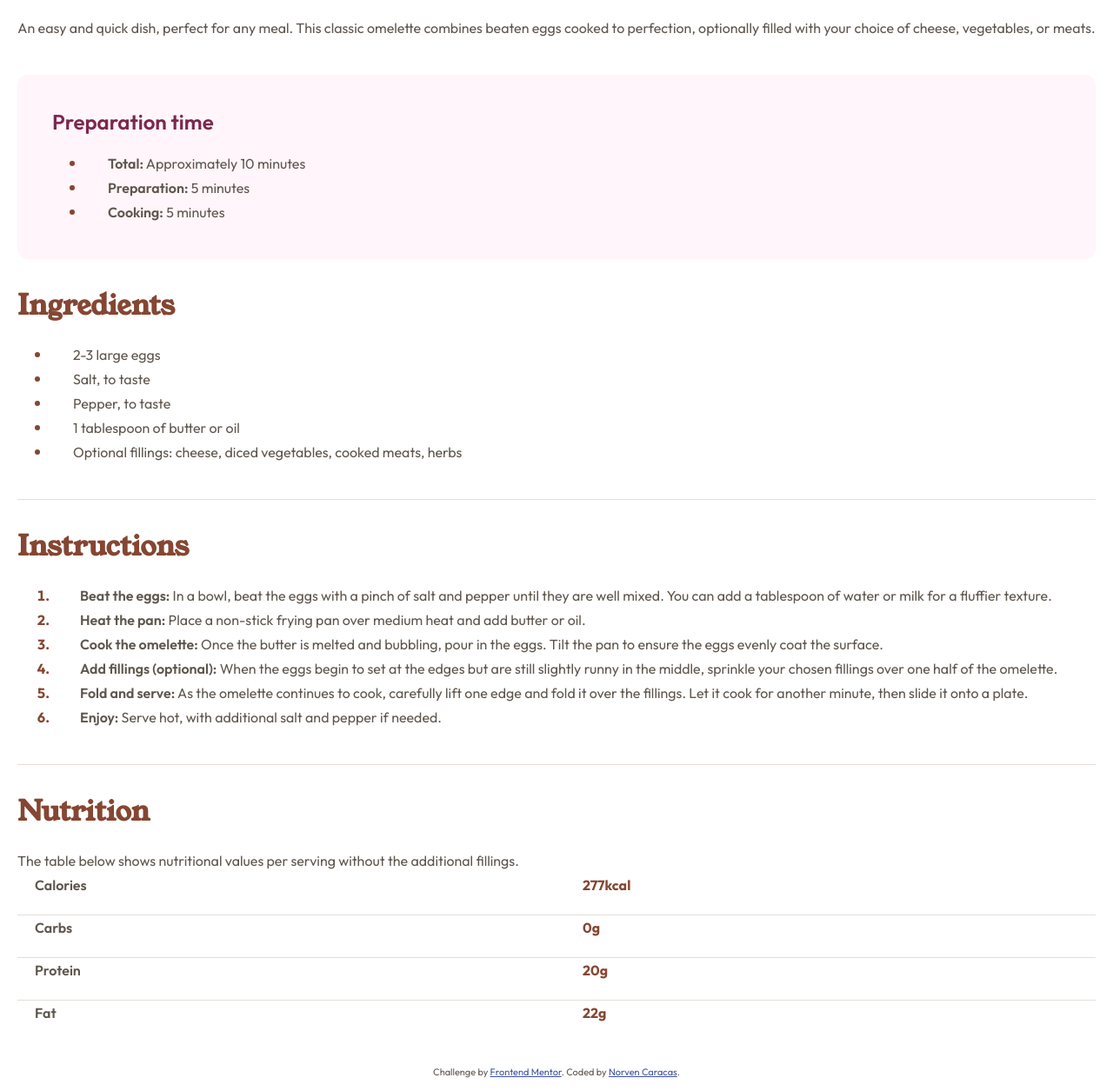
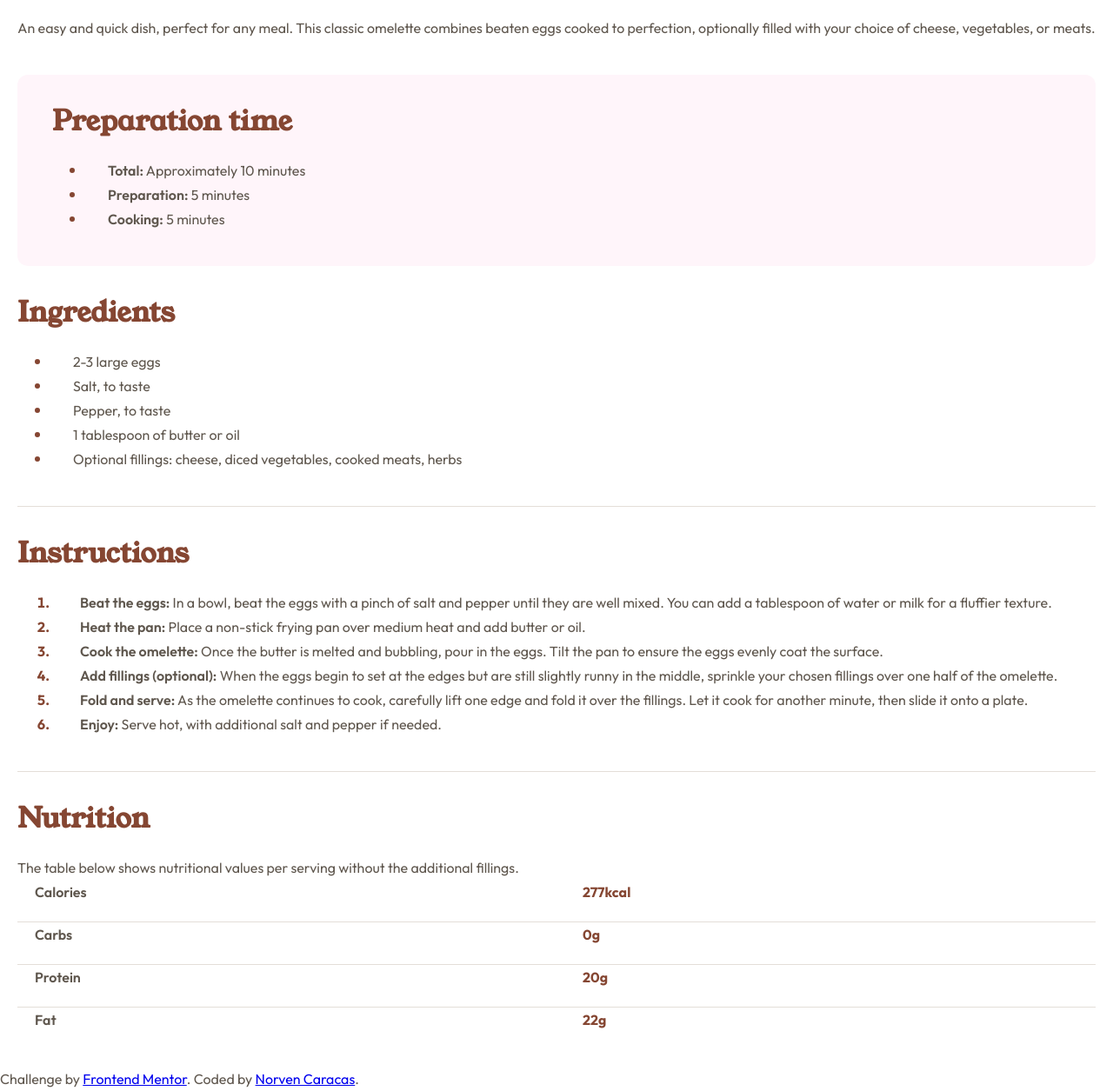
Before and after one commit to D3c1pher/fem-recipe-page, a website built with Vite: page index.html in a window 1280 px wide. Shown: the part 713-1968 px from the top of the page at 87% size. Built offline with nearby package versions, Linux system fonts and the light colour scheme.

Commit message:
Updated index.html structure

```diff
--- a/index.html
+++ b/index.html
@@ -2,21 +2,14 @@
 <html lang="en">
   <head>
     <meta charset="UTF-8">
-    <meta name="viewport" content="width=device-width, initial-scale=1.0"> <!-- displays site properly based on user's device -->
-
+    <meta name="viewport" content="width=device-width, initial-scale=1.0">
+    <link rel="icon" type="image/png" sizes="32x32" href="./assets/images/favicon-32x32.png">
     <link rel="stylesheet" href="./style.css">
-    <link rel="icon" type="image/png" sizes="32x32" href="./assets/images/favicon-32x32.png">
-
     <title>Frontend Mentor | Recipe page</title>
-
-    <!-- Feel free to remove these styles or customise in your own stylesheet 👍 -->
-    <style>
-      .attribution { font-size: 11px; text-align: center; }
-      .attribution a { color: hsl(228, 45%, 44%); }
-    </style>
   </head>
   <body>
     <main class="container">
+      <!-- Header Start -->
       <Header id="header" class="wrapper">
         <img src="./assets/images/image-omelette.jpeg" alt="omelette">
         <h1>Simple Omelette Recipe</h1>
@@ -24,10 +17,12 @@
           An easy and quick dish, perfect for any meal. This classic omelette combines beaten eggs cooked to perfection, optionally filled with your choice of cheese, vegetables, or meats.
         </p>
       </header>
+      <!-- Header End -->
 
+      <!-- Preparation Start -->
       <section id="preparation" class="wrapper">
         <div class="box">
-          <h3>Preparation time</h3>
+          <h2>Preparation time</h2>
           <ul>
             <li>
               <p><span>Total:</span> Approximately 10 minutes</p>
@@ -41,7 +36,9 @@
           </ul>
         </div>
       </section>
+      <!-- Preparation End -->
 
+      <!-- Ingredients Start -->
       <section id="ingredients" class="wrapper">
         <h2>Ingredients</h2>
         <ul>
@@ -62,9 +59,11 @@
           </li>
         </ul>
       </section>
+      <!-- Ingredients End -->
 
       <div class="divider"></div>
 
+      <!-- Instructions Start -->
       <section id="instructions" class="wrapper">
         <h2>Instructions</h2>
         <ol>
@@ -89,9 +88,11 @@
           </li>
         </ol>
       </section>
+      <!-- Instructions End -->
 
       <div class="divider"></div>
 
+      <!-- Nutrition Start -->
       <section id="nutrition" class="wrapper">
         <h2>Nutrition</h2>
         <p>The table below shows nutritional values per serving without the additional fillings.</p>
@@ -122,11 +123,14 @@
           <p class="value">22g</p>
         </div>
       </section>
+      <!-- Nutrition End -->
     </main>
 
-    <div class="attribution">
+    <!-- Attribution Start -->
+    <footer class="attribution">
       Challenge by <a href="https://www.frontendmentor.io?ref=challenge" target="_blank">Frontend Mentor</a>.
       Coded by <a href="https://www.github.com/D3c1pher">Norven Caracas</a>.
-    </div>
+    </footer>
+    <!-- Attribution End -->
   </body>
 </html>
```
